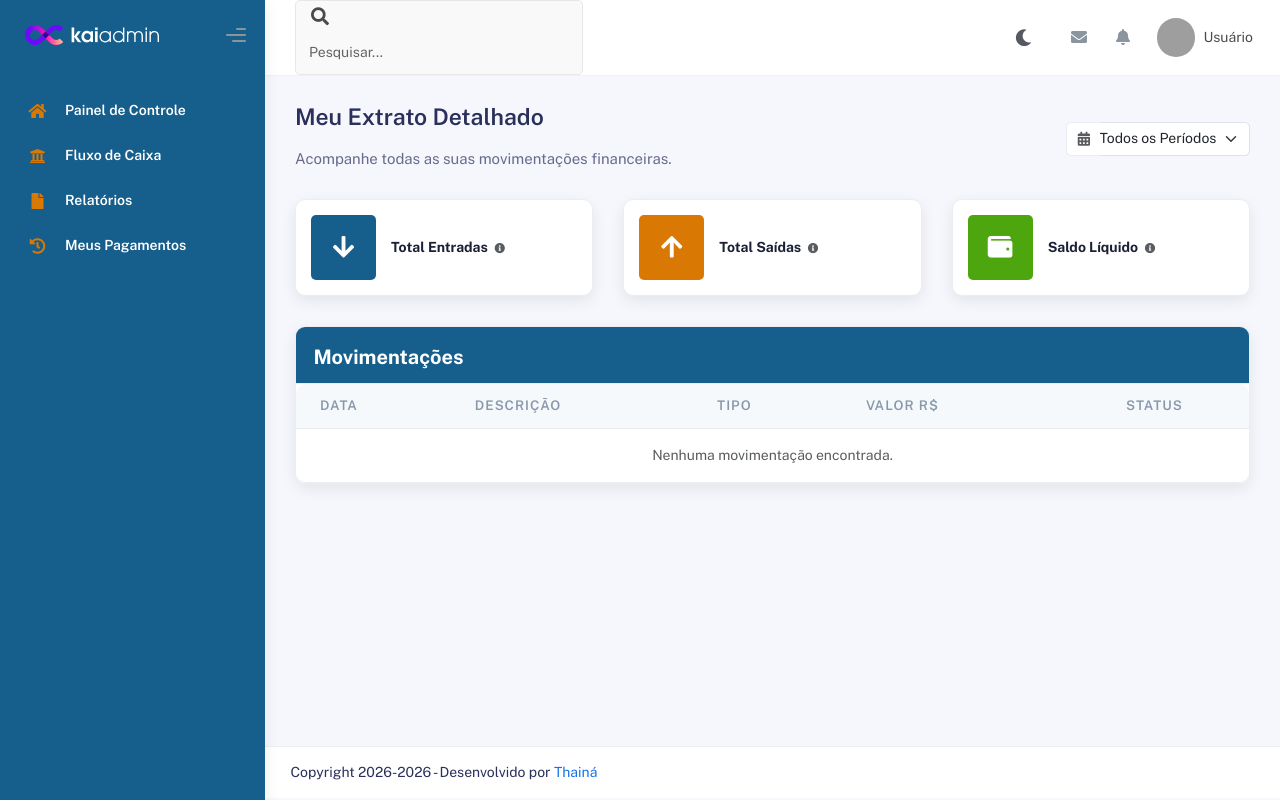
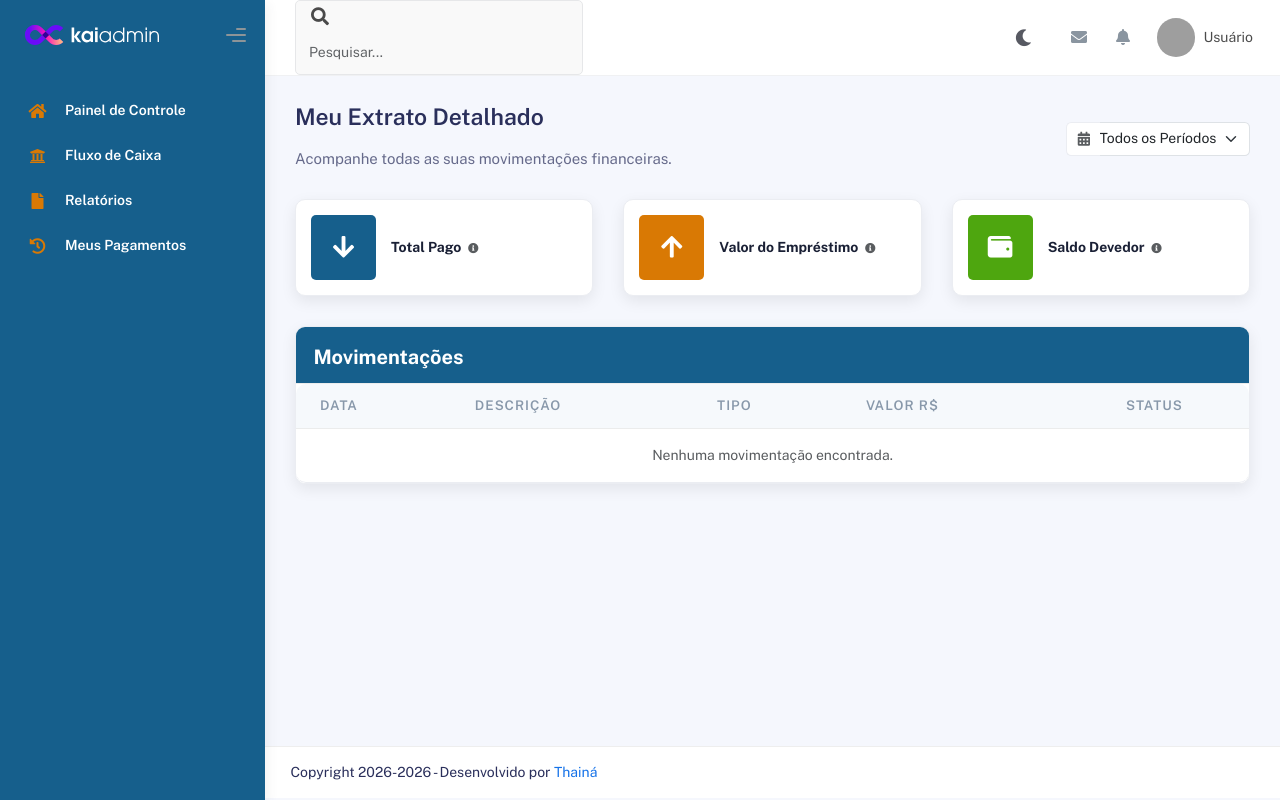
Before and after one commit to ThatianeCosta/Sistema-de-Gestao-Integrada-de-Credito-e-Cobranca, a Python web app: template sistema/templates/financeiro/extrato_cliente.html in a window 1280 px wide. Run offline with Jinja, Linux system fonts and the light colour scheme; the template is opened without the code that fills it, so the values that code supplies are empty; grey boxes are pictures that could not be loaded.

Commit message:
Add files via upload

```diff
--- a/sistema/templates/financeiro/extrato_cliente.html
+++ b/sistema/templates/financeiro/extrato_cliente.html
@@ -38,12 +38,12 @@
                         <div class="col col-stats ms-3 ms-sm-0">
                             <div class="numbers">
                                 <p class="card-category">
-                                    Total Entradas
+                                    Total Pago
                                     <i class="fas fa-info-circle fa-xs text-muted ms-1" data-toggle="tooltip"
                                         data-placement="top"
-                                        title="Soma de todos os valores que você já pagou (parcelas e taxas)."></i>
+                                        title="Soma de todos os valores e parcelas que você já pagou até agora."></i>
                                 </p>
-                                <h4 class="card-title text-primary">{{ resumo.total_entradas }}</h4>
+                                <h4 class="card-title text-primary">{{ resumo.total_pago }}</h4>
                             </div>
                         </div>
                     </div>
@@ -61,12 +61,12 @@
                         <div class="col col-stats ms-3 ms-sm-0">
                             <div class="numbers">
                                 <p class="card-category">
-                                    Total Saídas
+                                    Valor do Empréstimo
                                     <i class="fas fa-info-circle fa-xs text-muted ms-1" data-toggle="tooltip"
                                         data-placement="top"
-                                        title="Valor total do capital que foi liberado para você no início."></i>
+                                        title="Valor total do capital que foi contratado e liberado para você."></i>
                                 </p>
-                                <h4 class="card-title text-danger">{{ resumo.total_saidas }}</h4>
+                                <h4 class="card-title text-danger">{{ resumo.valor_contratado }}</h4>
                             </div>
                         </div>
                     </div>
@@ -84,12 +84,12 @@
                         <div class="col col-stats ms-3 ms-sm-0">
                             <div class="numbers">
                                 <p class="card-category">
-                                    Saldo Líquido
+                                    Saldo Devedor
                                     <i class="fas fa-info-circle fa-xs text-muted ms-1" data-toggle="tooltip"
                                         data-placement="top"
-                                        title="Diferença entre o que você pagou e o que recebeu. Indica o quanto falta amortizar."></i>
+                                        title="Valor total que ainda falta pagar para quitar o empréstimo."></i>
                                 </p>
-                                <h4 class="card-title text-success">{{ resumo.saldo_liquido }}</h4>
+                                <h4 class="card-title text-success">{{ resumo.saldo_devedor }}</h4>
                             </div>
                         </div>
                     </div>
@@ -125,7 +125,7 @@
                                     <td>{{ mov.data_pagamento if mov.data_pagamento else mov.vencimento }}</td>
                                     <td class="fw-bold text-muted">{{ mov.descricao }}</td>
                                     <td>Pagamento</td> <!-- Tipo fixo para este exemplo -->
-                                    <td class="fw-bold">R$ {{ mov.valor }}</td>
+                                    <td class="fw-bold">R$ {{ mov.valor_atualizado_formatado }}</td>
                                     <td class="text-center">
                                         <!-- Badge colorido baseado no status -->
                                         {% if mov.status == 'Pago' %}
```
